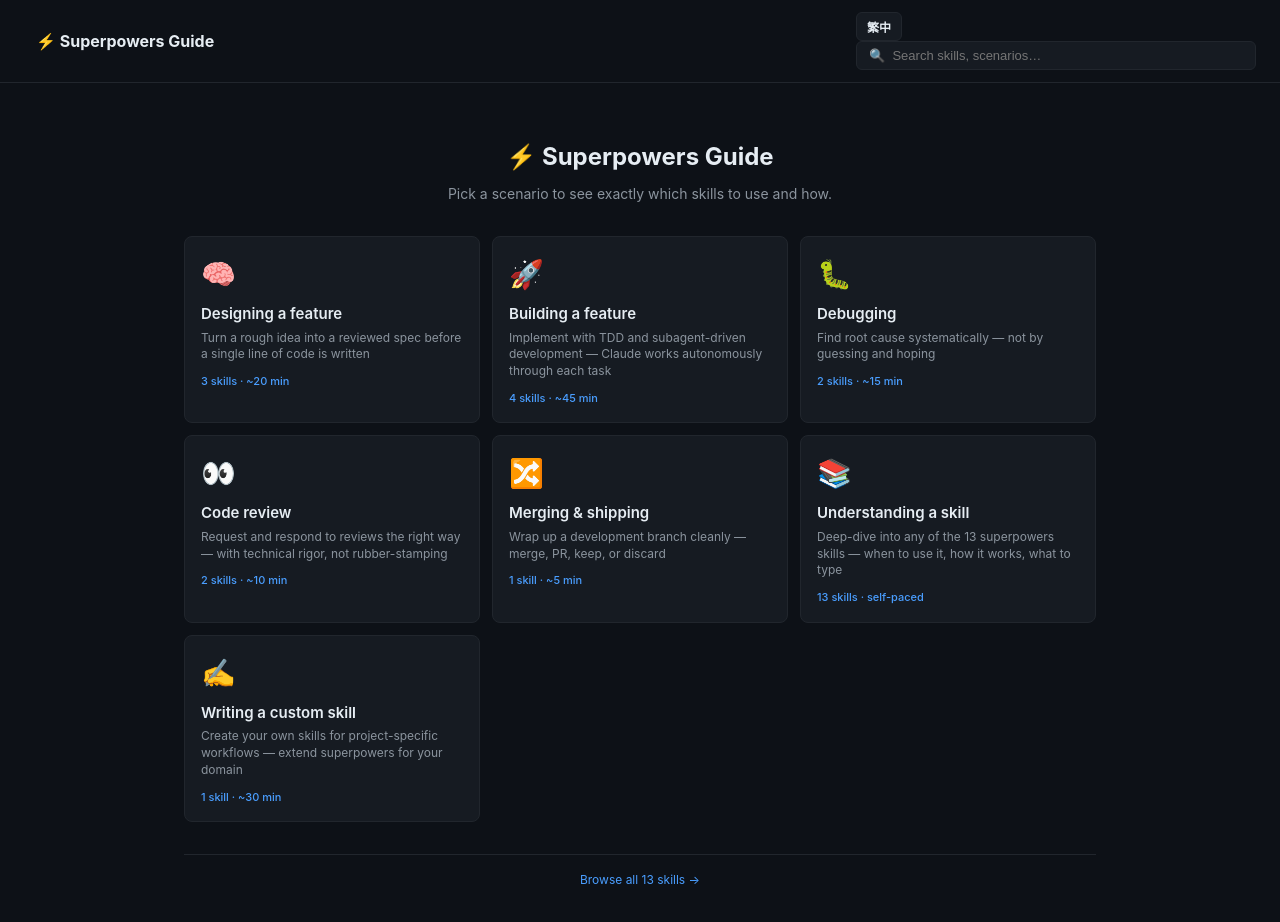
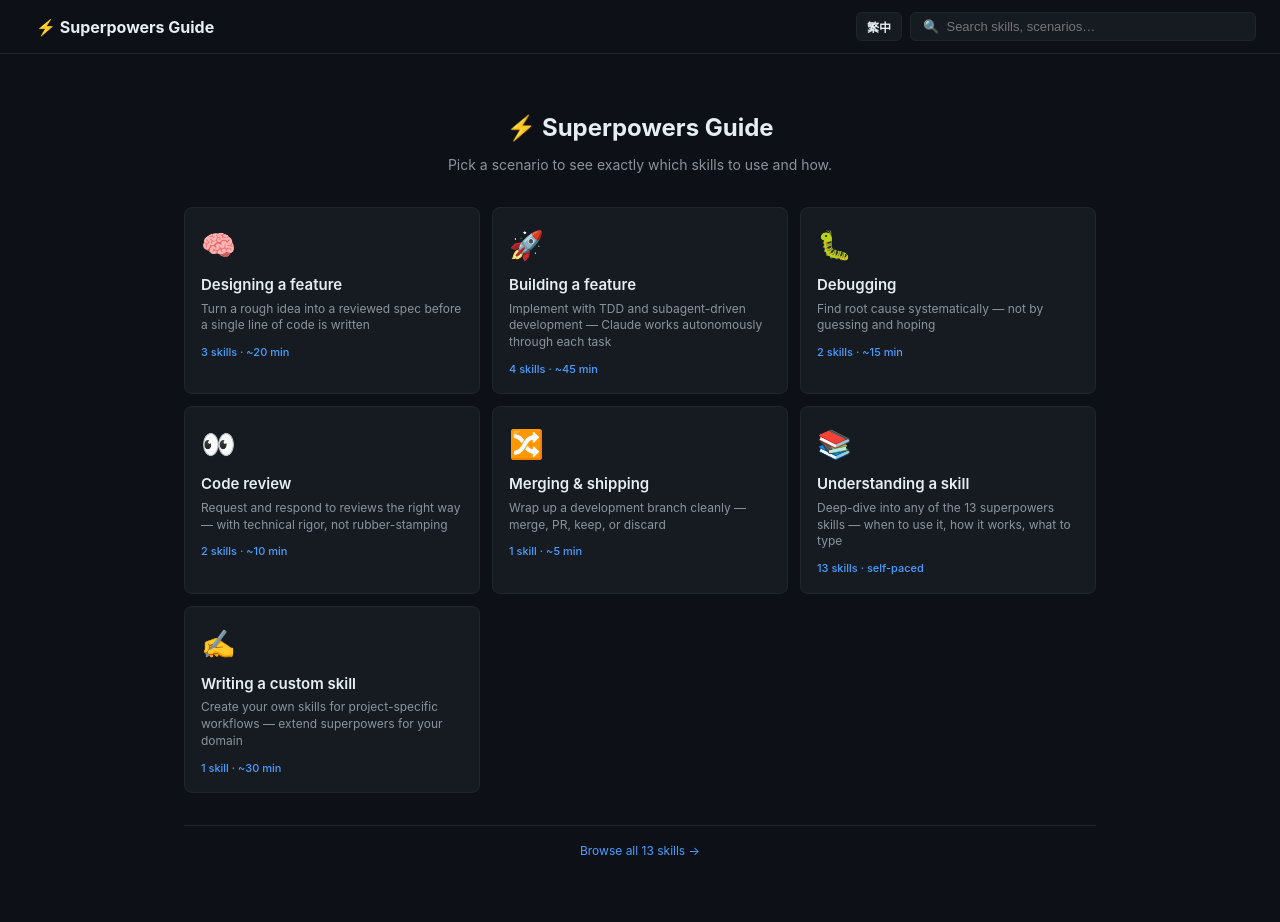
Before and after one commit to peterlwkww-ai/Superpowers-guide, a website with bundled scripts: page public/index.html in a window 1280 px wide. After the commit the page ends 900 px from the top, so only its background shows below. Built offline with nearby package versions, Linux system fonts and the light colour scheme.

Commit message:
fix: display lang toggle and search box on the same row

```diff
--- a/public/styles.css
+++ b/public/styles.css
@@ -39,7 +39,7 @@ body {
 .nav-logo { font-weight: 700; font-size: 16px; color: var(--text); text-decoration: none; white-space: nowrap; }
 .nav-logo:hover { color: var(--accent); }
 .back-link { color: var(--accent); text-decoration: none; font-size: 13px; white-space: nowrap; }
-.nav-right { flex: 1; max-width: 400px; margin-left: auto; }
+.nav-right { flex: 1; max-width: 400px; margin-left: auto; display: flex; align-items: center; gap: 8px; }
 .search-input {
   width: 100%;
   background: var(--surface);
```
